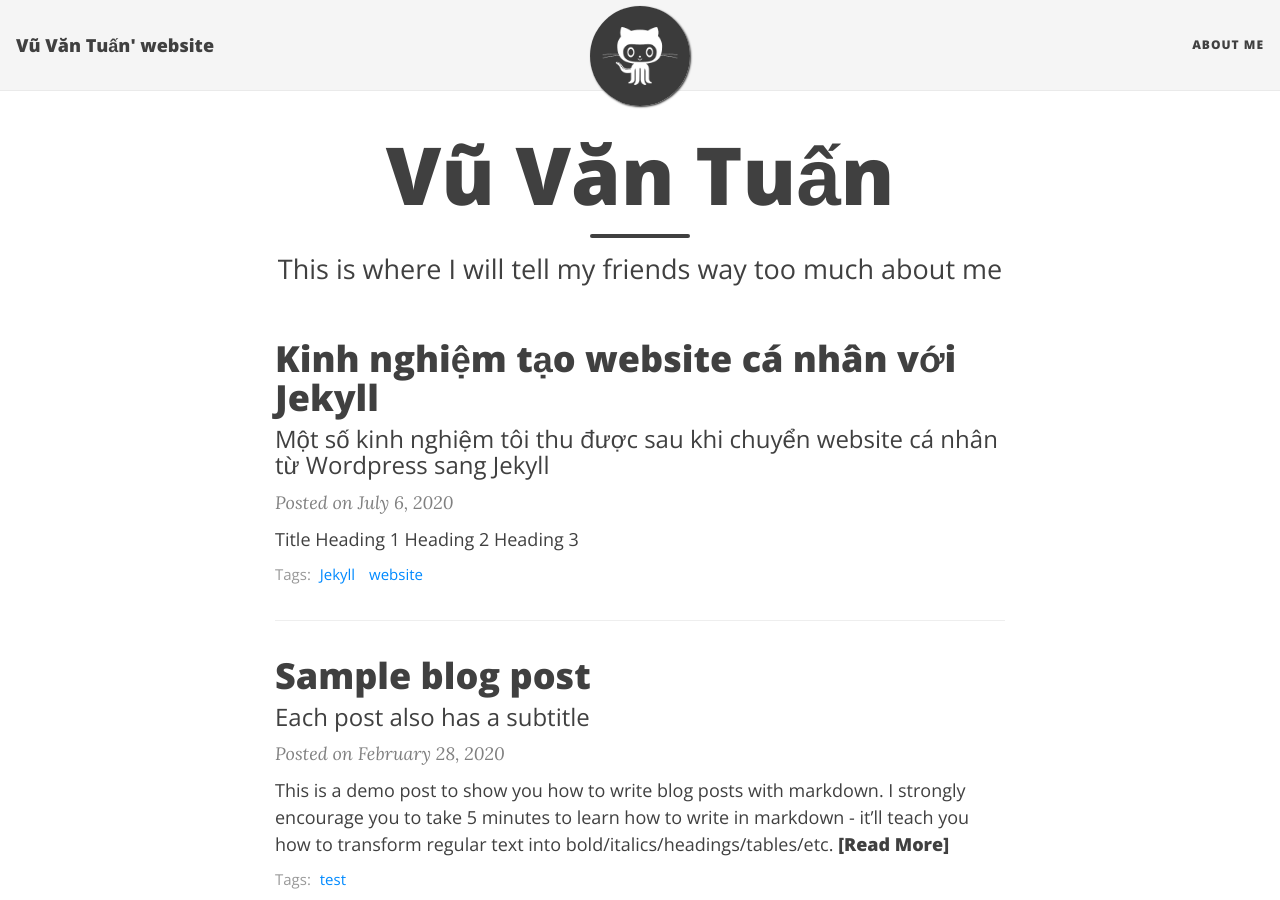
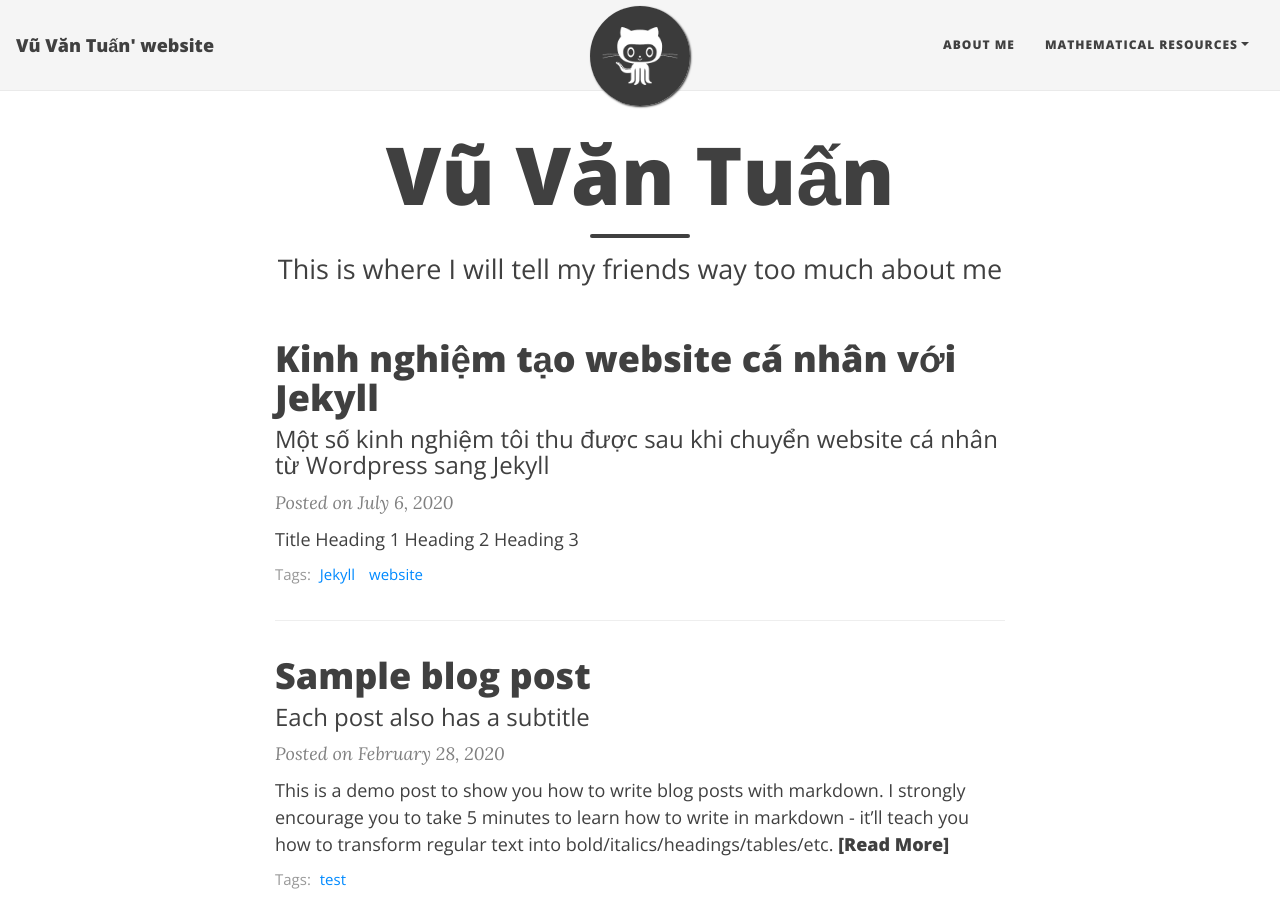
Before and after one commit to vvtuan/vvtuan.github.io, a Jekyll site: the page built from index.html, in a window 1280 px wide and 900 px high. Built offline with Jekyll 4.4.1, drawn with Linux system fonts in a browser that asks for light colours; nearby versions of some CDN libraries; the list of posts is cut into pages by our own code.

Commit message:
Update _config.yml

```diff
--- a/_config.yml
+++ b/_config.yml
@@ -13,6 +13,11 @@
 
 navbar-links:
   About Me: "aboutme"
+  Mathematical resources:
+    - MIT OpenCourseWare: "https://ocw.mit.edu/courses/mathematics/"
+    - Harvard: "https://online-learning.harvard.edu/subject/mathematics/"
+    - Stanford: "https://statweb.stanford.edu/~candes/teaching/"
+    - Khan Academy:
 #   Resources:
 #     - Beautiful Jekyll: "https://beautifuljekyll.com"
 #     - Learn markdown: "https://www.markdowntutorial.com/"
```
